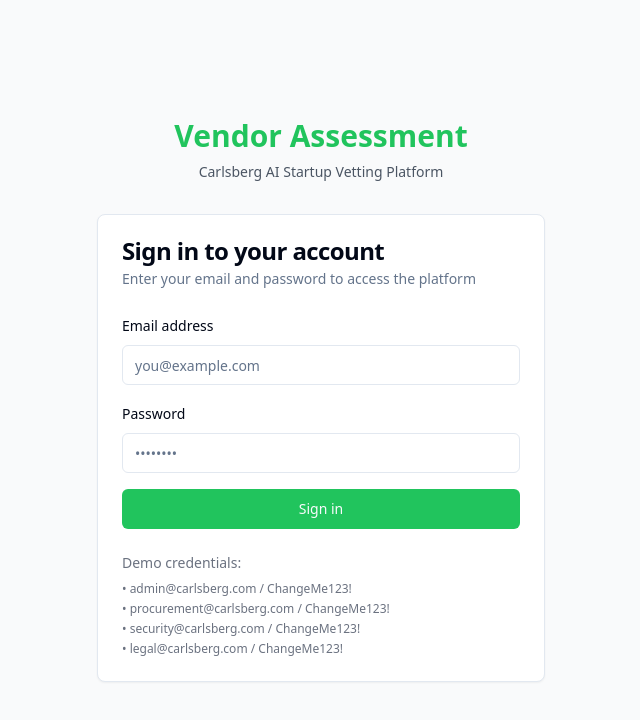
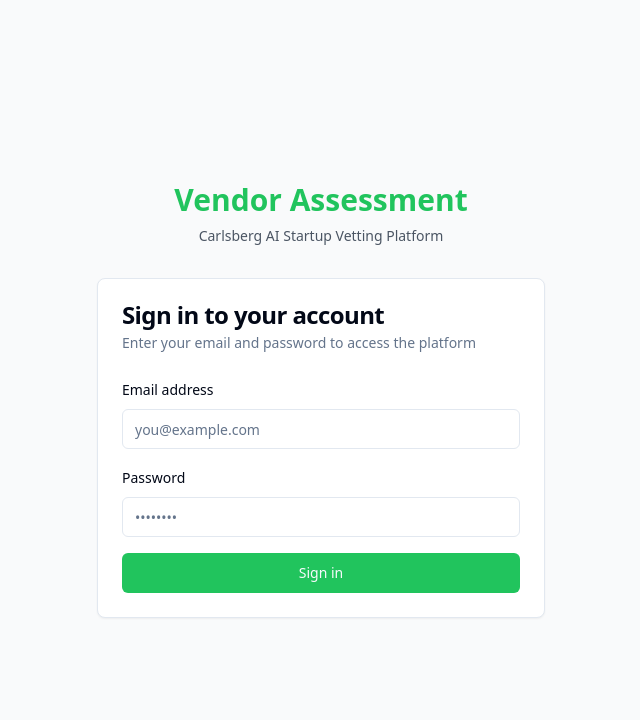
Before and after one commit to oluwaseun-ebenezer/vendor-assessment-poc, a React (Vite) app in the folder frontend/: page /login in a window 1280 px wide. Shown: the top 720 px of the page, without its empty margins (319-959 px from the left). Built offline with nearby package versions, Linux system fonts and the light colour scheme.

Commit message:
fix(frontend): remove exposed demo credentials from login page

```diff
--- a/frontend/src/pages/LoginPage.tsx
+++ b/frontend/src/pages/LoginPage.tsx
@@ -88,15 +88,7 @@
               </Button>
             </form>
 
-            <div className="mt-6 text-sm text-gray-500">
-              <p>Demo credentials:</p>
-              <ul className="mt-2 space-y-1 text-xs">
-                <li>• admin@carlsberg.com / ChangeMe123!</li>
-                <li>• procurement@carlsberg.com / ChangeMe123!</li>
-                <li>• security@carlsberg.com / ChangeMe123!</li>
-                <li>• legal@carlsberg.com / ChangeMe123!</li>
-              </ul>
-            </div>
+
           </CardContent>
         </Card>
       </div>
```
